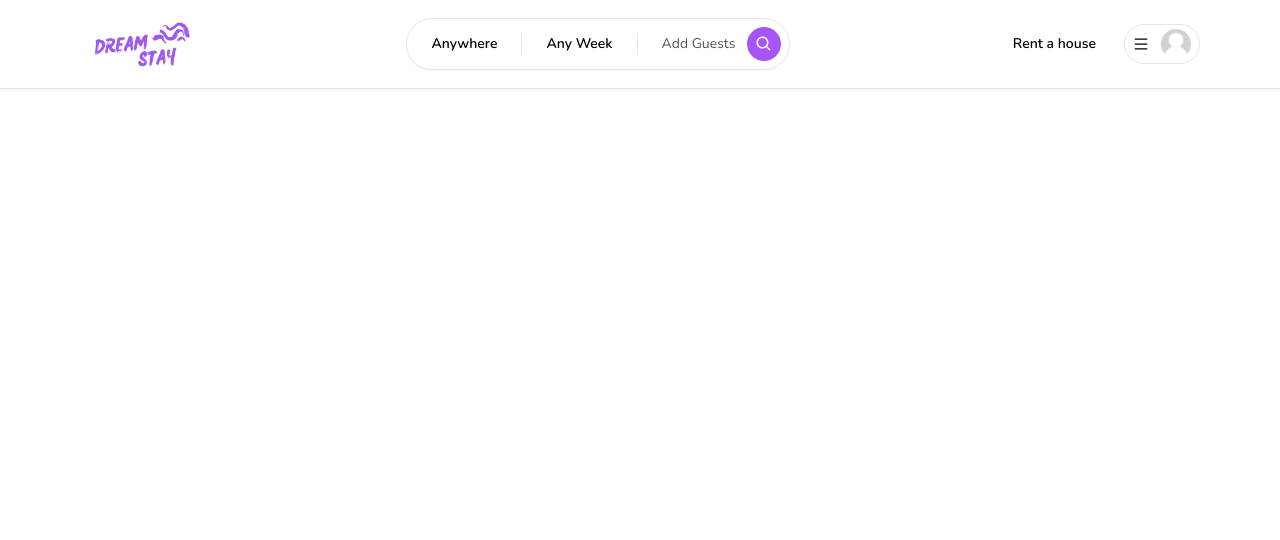
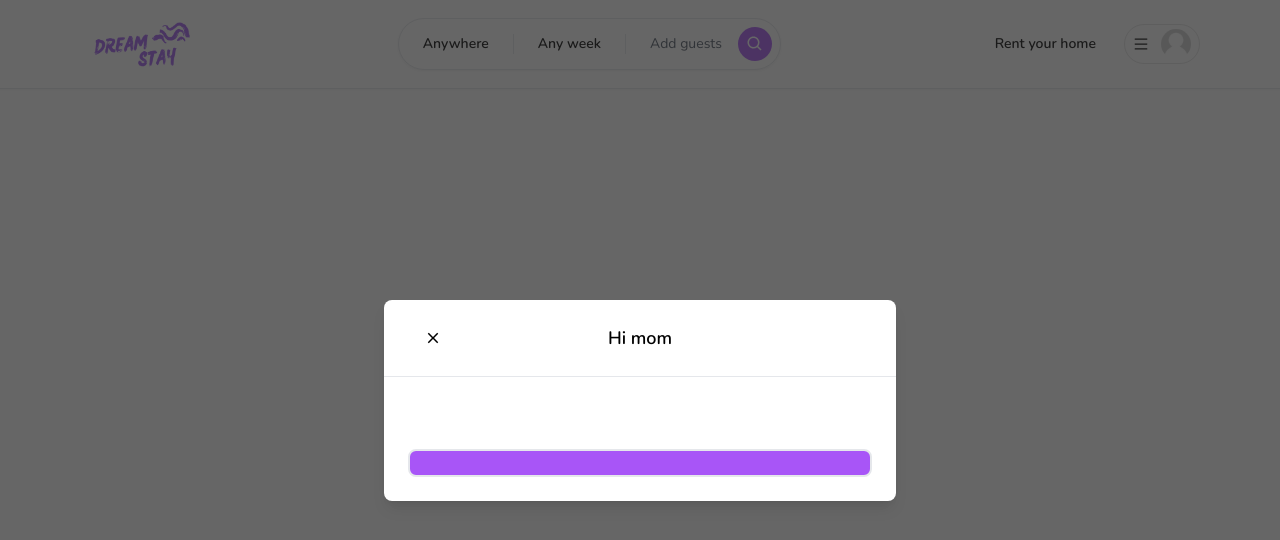
Before and after one commit to beelchester/DreamStay, a Next.js app: page / in a window 1280 px wide. Shown: the top 540 px of the page. Built offline with nearby package versions, Linux system fonts and the light colour scheme.

Commit message:
add: modal

```diff
--- /dev/null
+++ b/app/components/Button.tsx
@@ -0,0 +1,48 @@
+'use client'
+import { IconType } from "react-icons"
+
+interface ButtonProps {
+        label: string
+        onClick:(e:React.MouseEvent<HTMLButtonElement>) => void
+        disabled?: boolean
+        outline?: boolean
+        small?: boolean
+        icon?: IconType
+    }
+
+const Button:React.FC<ButtonProps> = ({
+        label,
+        onClick,
+        disabled,
+        outline,
+        small,
+        icon : Icon
+    }) => {
+  return (
+  <button
+  onClick={onClick}
+  disabled={disabled}
+    className={`
+    relative
+    disabled:opacity-70
+    disabled:cursor-not-allowed
+    rounded-lg
+    hover:opacity-80
+    transition
+    w-full
+    ${outline?'bg-white':'bg-purple-500'}
+    ${outline?'border-black':'bg-purple-500'}
+    ${outline?'text-black':'bg-purple-500'}
+    ${small?'py-1':'py-3'}
+    ${small?'text-sm':'text-md'}
+    ${small?'font-light':'font-semibold'}
+    ${small?'border-[1px]':'border-2'}
+  `}
+  >
+  {Icon && <Icon size={24} className="absolute left-4 top-3" />}
+  {label}
+  </button>
+  )
+}
+
+export default Button
--- /dev/null
+++ b/app/components/ClientOnly.tsx
@@ -0,0 +1,25 @@
+'use client'
+import { useState, useEffect } from "react"
+
+interface clientOnlyProps {
+    children: React.ReactNode
+    }
+
+const ClientOnly:React.FC<clientOnlyProps> = ({children}) => {
+    const [isMounted, setIsMounted] = useState(false)
+    useEffect(() => {
+        setIsMounted(true)
+    }, [])
+
+    if (!isMounted) {
+        return null
+    }
+
+  return (
+    <>
+        {children}
+    </>
+  )
+}
+
+export default ClientOnly
--- /dev/null
+++ b/app/components/modals/Modal.tsx
@@ -0,0 +1,166 @@
+'use client'
+
+import { useCallback, useEffect, useState } from "react"
+import { IoMdClose } from "react-icons/io"
+import Button from "../Button"
+
+interface ModalProps {
+        isOpen?: boolean
+        onClose: () => void
+        onSubmit : () => void
+        title?: string
+        body?: React.ReactElement
+        footer?: React.ReactElement
+        actionLabel:string
+        secondaryActionLabel?:string
+        secondaryAction?:() => void
+        disabled?:boolean
+    }
+
+const Modal:React.FC<ModalProps> = ({
+    isOpen,
+    onClose,
+    onSubmit,
+    title,
+    body,
+    footer,
+    actionLabel,
+    secondaryActionLabel,
+    secondaryAction,
+    disabled
+    }) => {
+
+    const [isModalOpen,setIsModalOpen] = useState(isOpen)
+
+    useEffect(() => {
+        setIsModalOpen(isOpen)
+    }, [isOpen])
+
+    const closeModal = useCallback(() => {
+        setIsModalOpen(false)
+        setTimeout(() => {
+            onClose()
+        }, 300);
+    }, [disabled,onClose])
+
+    const submitHandler = useCallback(() => {
+        onSubmit()
+        setTimeout(() => {
+            closeModal()
+        }, 300);
+    }, [disabled,onSubmit])
+
+    const secondaryActionHandler = useCallback(() => {
+        if(disabled || !secondaryAction) return
+        secondaryAction()
+        }, [disabled,secondaryAction])
+
+  return (
+  <>
+  <div
+    className="
+    flex
+    justify-center
+    items-center
+    overflow-x-hidden
+    overflow-y-auto
+    fixed
+    inset-0
+    z-50
+    outline-none
+    focus:outline-none
+    bg-neutral-800/70
+    "
+  >
+  <div className="
+    relative
+    w-full
+    md:w-4/6
+    lg:w-3/6
+    xl:w-2/5
+    my-6
+    mx-auto
+    h-full
+    lg:h-auto
+    md:h-auto
+  ">
+  <div className={`
+    translate
+    duration-300
+    h-full
+    ${isModalOpen ? 'opacity-100' : 'opacity-0'}
+    {isModalOpen ? 'translate-y-0' : 'translate-y-full'}
+  `}>
+    <div className={`
+    translate
+    h-full
+    lg:h-auto
+    md:h-auto
+    border-0
+    rounded-lg
+    shadow-lg
+    relative
+    flex
+    flex-col
+    w-full
+    bg-white
+    outline-none
+    focus:outline-none
+    `}>
+    <div className="
+    flex
+    items-center
+    justify-center
+    p-6
+    rounded-t
+    relative
+    border-b-[1px]
+    ">
+        <button
+className="
+    absolute
+    p-1
+    border-0
+    transition
+    left-9
+    hover:opacity-70
+"
+onClick={closeModal}
+        >
+            <IoMdClose size={18} />
+        </button>
+        <div className="text-lg font-semibold">
+        {title}
+        </div>
+    </div>
+    <div className="relative p-6 flex-auto">
+        {body}
+    </div>
+    <div className=" flex flex-col gap-2 p-6">
+<div
+className="flex flex-row gap-4 w-full items-center"
+>
+<Button
+label={actionLabel}
+onClick={submitHandler}
+disabled={disabled}
+/>
+{ secondaryActionLabel &&
+<Button
+label={secondaryActionLabel}
+onClick={secondaryActionHandler}
+disabled={disabled}
+outline
+/>
+}
+</div>
+</div>
+    </div>
+  </div>
+</div>
+  </div>
+  </>
+  )
+}
+
+export default Modal
--- a/app/components/navbar/NavMenu.tsx
+++ b/app/components/navbar/NavMenu.tsx
@@ -33,7 +33,7 @@
                 cursor-pointer
             "
         >
-            Rent a house
+            Rent your home
         </div>
         <div
         onClick={() => setIsOpen(!isOpen)}
@@ -64,7 +64,7 @@
                     className='
                     absolute
                     rounded-xl
-                    shadow-md
+                    shadow-lg
                     w-[40vw]
                     md:w-3/4
                     bg-white
@@ -85,11 +85,11 @@
                         onClick={()=>{}}
                         label='Login'
                     />
-                    <MenuItem
-                        onClick={()=>{}}
+                </>
+                <MenuItem
+                onClick={()=>{}}
                         label='Sign Up'
-                    />
-                </>
+                            />
                 </div>
                 </div>
             )
--- a/app/components/navbar/Search.tsx
+++ b/app/components/navbar/Search.tsx
@@ -45,7 +45,7 @@
     text-center
 "
 >
-   Any Week
+   Any week
 </div>
 
 <div
@@ -57,10 +57,10 @@
     flex
     flex-row
     items-center
-    gap-3
+    gap-4
 "
 >
-<div className="hidden sm:block">Add Guests</div>
+<div className="hidden sm:block">Add guests</div>
 <div
 className="
     p-2
--- a/app/layout.tsx
+++ b/app/layout.tsx
@@ -1,3 +1,5 @@
+import ClientOnly from './components/ClientOnly'
+import Modal from './components/modals/Modal'
 import Navbar from './components/navbar/Navbar'
 import './globals.css'
 import {Nunito} from 'next/font/google'
@@ -19,7 +21,10 @@
   return (
     <html lang="en">
       <body className={font.className}>
-      <Navbar />
+      <ClientOnly>
+      <Modal isOpen title='Hi mom'/>
+      <Navbar/>
+      </ClientOnly>
       {children}</body>
     </html>
   )
```
